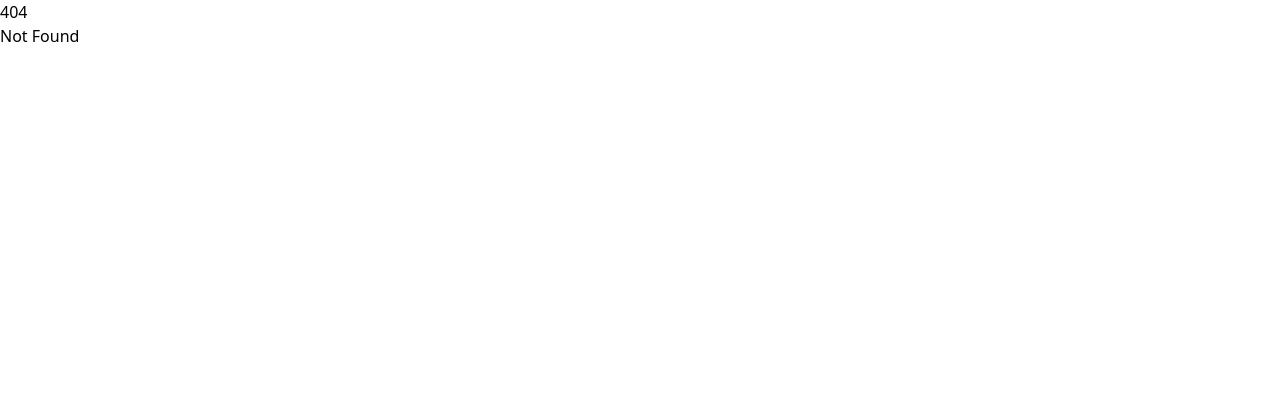
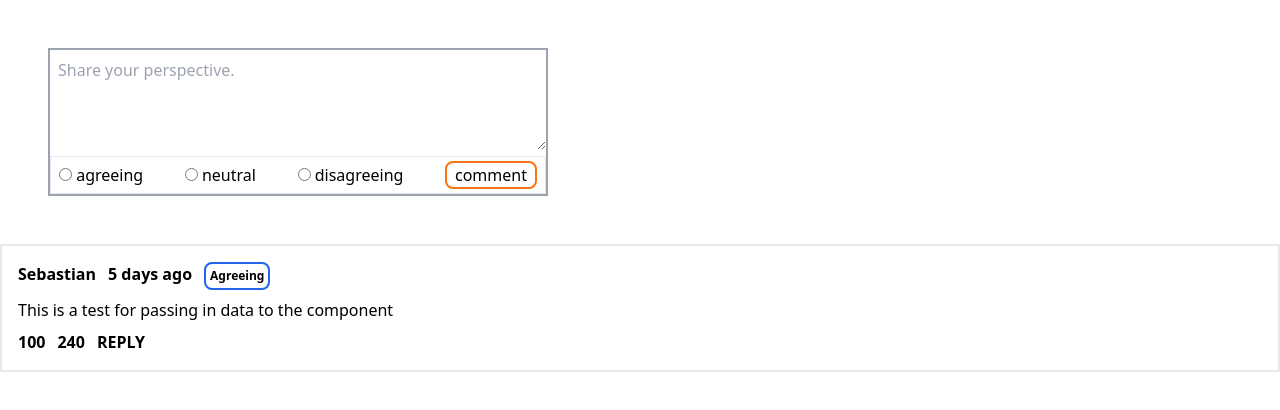
Before and after one commit to sebastianqmorales/CMVP-UI, a SvelteKit app in the folder frontend/: page /post in a window 1280 px wide. Before the commit this address had no page. Shown: the top 410 px of the page. Built offline with nearby package versions, Linux system fonts and the light colour scheme.

Commit message:
page structure

```diff
--- a/frontend/src/routes/+page.svelte
+++ /dev/null
@@ -1,25 +0,0 @@
-<script>
-    import Comments from "$lib/components/comment.svelte";
-    import CommentInput from "$lib/components/commentInput.svelte";
-    let test ="Sebastian"
-    let test1 = "5 days ago"
-    let test2 = "Agreeing"
-    let test3 = "This is a test for passing in data to the component"
-    let test4=100;
-    let test5 = 240;
-</script>
-
-<div class="container">
-    <CommentInput/>
-</div>
-
-<!-- <Comments
-    userName={test} date={test1} commentType={test2}
-    commentContent={test3} upVote={test4} downVote={test5}
-/> -->
-
-<style>
-    .container{
-        padding: 3rem;
-    }
-</style>
--- a/frontend/src/routes/+layout.svelte
+++ b/frontend/src/routes/post/+layout.svelte
@@ -1,5 +1,5 @@
 <script>
-	import '../app.postcss';
+	import '../../app.postcss';
 </script>
 
 <slot />
--- /dev/null
+++ b/frontend/src/routes/post/+page.svelte
@@ -0,0 +1,22 @@
+<script>
+	import Comments from './comment.svelte';
+	import CommentInput from './commentInput.svelte';
+	let userName = 'Sebastian';
+	let date = '5 days ago';
+	let commentType = 'Agreeing';
+	let commentContent = 'This is a test for passing in data to the component';
+	let upVote = 100;
+	let downVote = 240;
+</script>
+
+<div class="container">
+	<CommentInput />
+</div>
+
+<Comments {userName} {date} {commentType} {commentContent} {upVote} {downVote} />
+
+<style>
+	.container {
+		padding: 3rem;
+	}
+</style>
```
Also changed, not shown: frontend/src/routes/post/comment.svelte (renamed from frontend/src/lib/components/comment.svelte), frontend/src/routes/post/commentInput.svelte (renamed from frontend/src/lib/components/commentInput.svelte).
